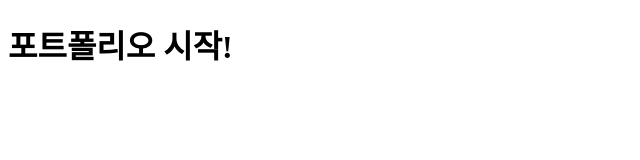
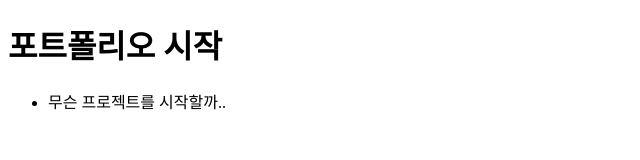
Before and after one commit to GyeongSeokLee/lgs_portfolio, a plain HTML site: page index.html in a window 1280 px wide. Shown: the whole page, without its empty margins (0-640 px from the left). Drawn offline with Linux system fonts and the light colour scheme.

Commit message:
시작하기전

```diff
--- a/index.html
+++ b/index.html
@@ -7,6 +7,11 @@
     <title>이경석 포트폴리오</title>
 </head>
 <body>
-    <h1>포트폴리오 시작!</h1>
+    <h1>포트폴리오 시작</h1>
+    <ul>
+        <li>무슨 프로젝트를 시작할까..</li>
+
+    </ul>
+
 </body>
 </html>
```
